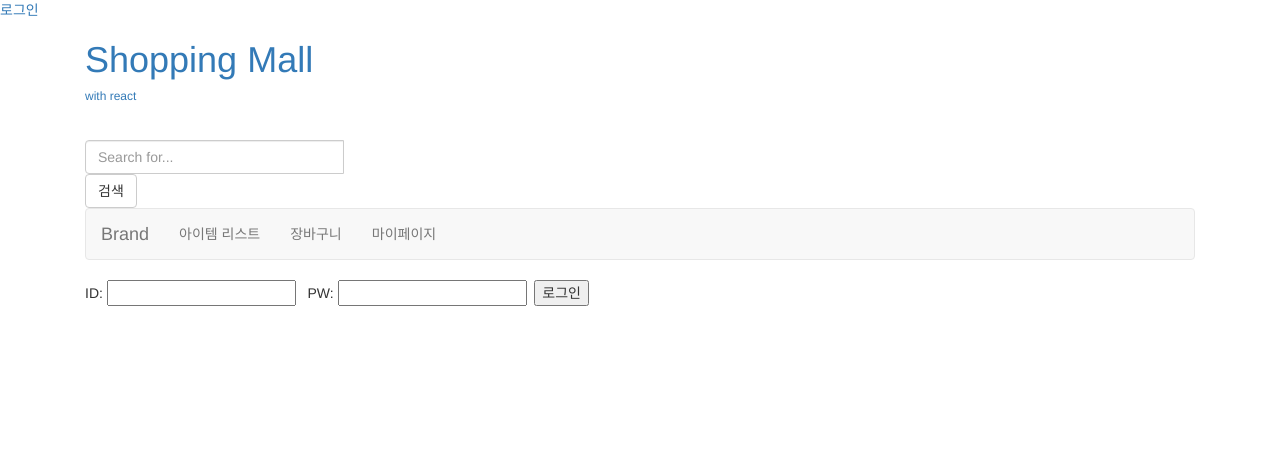
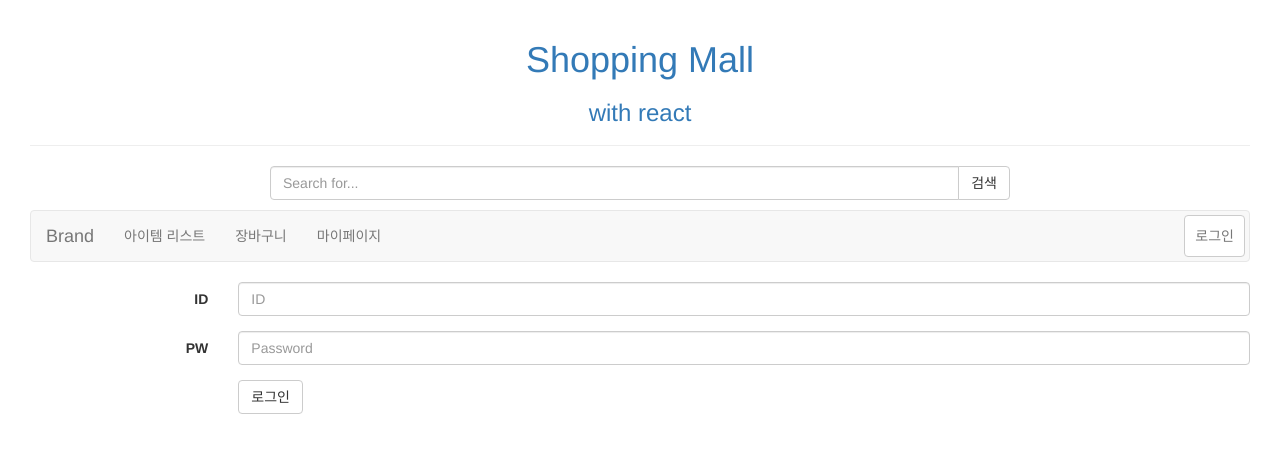
Before and after one commit to ojwman/react-shopping-mall, a React (Create React App) app: page /user/login in a window 1280 px wide. Shown: the top 452 px of the page. Built offline with nearby package versions, Linux system fonts and the light colour scheme.

Commit message:
부트스트랩 적용

```diff
--- a/src/App.js
+++ b/src/App.js
@@ -5,7 +5,7 @@ import Main from "./components/Main";
 import Shop from "./components/Shop";
 import MyPage from "./components/MyPage/MyPage";
 import User from "./components/User";
-import { BrowserRouter, Link, Route } from "react-router-dom";
+import { BrowserRouter as Router, Link, Route } from "react-router-dom";
 
 //import "./w3.css";
 //import { Container, Row, Col, Nav, NavItem, NavLink } from "reactstrap";
@@ -21,11 +21,8 @@ class App extends Component {
   render() {
     console.log("App render", this);
     return (
-      <BrowserRouter>
-        <Link className="" to="/user/login">
-          로그인
-        </Link>
-        <div className="container">
+      <Router>
+        <div className="container-fluid">
           <div className="col-md-12">
             <Top title="Shopping Mall" sub="with react"></Top>
           </div>
@@ -53,15 +50,15 @@ class App extends Component {
                   <span className="icon-bar"></span>
                   <span className="icon-bar"></span>
                 </button>
-                <a className="navbar-brand" href="#">
+                <Link className="navbar-brand" to="/">
                   Brand
-                </a>
+                </Link>
               </div>
-
+              <div className="collapse navbar-collapse">
                 <ul className="nav navbar-nav">
                   <li>
                     <Link
-                    className="w3-bar-item w3-button"
+                      className=""
                       to={"/shop/item-list?keyword=" + this.state.keyword}
                       id="link-item-list"
                     >
@@ -69,19 +66,28 @@ class App extends Component {
                     </Link>
                   </li>
                   <li>
-                  <Link className="w3-bar-item w3-button" to="/shop/basket">
+                    <Link className="" to="/shop/basket">
                       장바구니
                     </Link>
                   </li>
                   <li>
-                  <Link
-                    className="w3-bar-item w3-button"
-                    to="/mypage/basic-info"
-                  >
+                    <Link className="" to="/mypage/basic-info">
                       마이페이지
                     </Link>
                   </li>
                 </ul>
+                <ul className="nav navbar-nav navbar-right">
+                  <li>
+                    <Link
+                      className="btn btn-default"
+                      to="/user/login"
+                      style={{ padding: "10px", margin: "4px" }}
+                    >
+                      로그인
+                    </Link>
+                  </li>
+                </ul>
+              </div>
             </nav>
             <article className="w3-container">
               <Route exact path="/" component={Main} />
@@ -91,7 +97,7 @@ class App extends Component {
             </article>
           </div>
         </div>
-      </BrowserRouter>
+      </Router>
     );
   }
 }
--- a/src/components/SearchBox.js
+++ b/src/components/SearchBox.js
@@ -5,7 +5,11 @@ class SearchBox extends Component {
   render() {
     console.log("SearchBox render");
     return (
-      <div className="input-group">
+      <div
+        className="center-block"
+        style={{ width: "740px", marginBottom: "10px" }}
+      >
+        <div className="input-group ">
           {/* <label className="w3-text-blue">검색어</label> */}
           <input
             type="text"
@@ -24,7 +28,7 @@ class SearchBox extends Component {
               }
             }.bind(this)}
           />
-        <span>
+          <span className="input-group-btn">
             <button
               className="btn btn-default"
               //style={{ marginBottom: "4px" }}
@@ -33,6 +37,7 @@ class SearchBox extends Component {
             </button>
           </span>
         </div>
+      </div>
     );
   }
 }
--- a/src/components/Shop/ItemList.js
+++ b/src/components/Shop/ItemList.js
@@ -1,34 +1,49 @@
 import React, { Component } from "react";
-import { HashRouter, Link, Route } from "react-router-dom";
-import ItemDetail from "./ItemDetail";
-import AskToAdmin from "../Error/AskToAdmin";
+import { Link } from "react-router-dom";
+//import AskToAdmin from "../Error/AskToAdmin";
 
 class ItemList extends Component {
   render() {
     console.log("ItemList render");
 
     // var oParams = new URLSearchParams(this.props.location.search.slice(1));
-    var oParams = new URLSearchParams(window.location.search.slice(1));
-    var keyword = oParams.get("keyword");
+    //var oParams = new URLSearchParams(window.location.search.slice(1));
+
     //keyword가 없어도 아이템 리스트는 뿌려줘야 함
+    //var keyword = oParams.get("keyword");
     // if (!keyword) {
     //   return <AskToAdmin />;
     // }
 
     var aLink = [];
-    aLink.push(
-      <Link className="test" to="/shop/item-detail?id=1" key={1}>
-        아이템 디테일 1번상품&nbsp;&nbsp;&nbsp;
-      </Link>
+    var goToLinkUrl = "";
+    for (var i = 0; i < 4; i++) {
+      goToLinkUrl = "/shop/item-detail?id=" + i;
+      aLink.push(
+        <div className="col-sm-6 col-md-4" key={i}>
+          <div className="thumbnail">
+            <img src="/images/shortT.png" alt="상품이미지" />
+            <div className="caption">
+              <h3>상품 {i}</h3>
+              <p>가격 :{i}원</p>
+              <p>
+                <Link className="btn btn-primary" to={goToLinkUrl} key={i + 1}>
+                  아이템 디테일 {i + 1}번상품
+                </Link>{" "}
+                <Link className="btn btn-primary" to="" key={i + 10}>
+                  찜
+                </Link>
+              </p>
+            </div>
+          </div>
+        </div>
+      );
+    }
+    return (
+      <nav className="w3-padding-16">
+        <div className="row">{aLink}</div>
+      </nav>
     );
-
-    aLink.push(
-      <Link className="test" to="/shop/item-detail?id=2" key={2}>
-        아이템 디테일 2번상품
-      </Link>
-    );
-
-    return <nav className="w3-padding-16">{aLink}</nav>;
   }
 }
 
--- a/src/components/Top.js
+++ b/src/components/Top.js
@@ -4,10 +4,10 @@ class Top extends Component {
   render() {
     console.log("Top render");
     return (
-      <header className="w3-display-container" style={{ height: "100px" }}>
+      <header className="page-header text-center">
         <Link to="/">
-          <h1 className="w3-display-topmiddle">{this.props.title}</h1>
-          <h6 className="w3-display-bottommiddle">{this.props.sub}</h6>
+          <h1 className="">{this.props.title}</h1>
+          <h3 className="">{this.props.sub}</h3>
         </Link>
       </header>
     );
--- a/src/components/User/Login.js
+++ b/src/components/User/Login.js
@@ -1,17 +1,49 @@
-import React, { Component } from 'react';
+import React, { Component } from "react";
 
 class Login extends Component {
   render() {
-      console.log('Login render');
-
+    console.log("Login render");
     return (
-        <article className="w3-container w3-padding-16">
-          ID: <input id="loginId" /> &nbsp;
-          PW: <input id="loginPassword" /> &nbsp;
-            <button onClick={() => {
+      <form className="form-horizontal">
+        <div className="form-group">
+          <label for="loginId" className="col-sm-2 control-label">
+            ID
+          </label>
+          <div className="col-sm-10">
+            <input
+              type="text"
+              className="form-control"
+              id="loginId"
+              placeholder="ID"
+            />
+          </div>
+        </div>
+        <div className="form-group">
+          <label for="loginPassword" className="col-sm-2 control-label">
+            PW
+          </label>
+          <div className="col-sm-10">
+            <input
+              type="password"
+              className="form-control"
+              id="loginPassword"
+              placeholder="Password"
+            />{" "}
+          </div>
+        </div>
+        <div className="form-group">
+          <div className="col-sm-offset-2 col-sm-10">
+            <button
+              className="btn btn-default"
+              onClick={() => {
                 this.login();
-            }}>로그인</button>
-        </article>
+              }}
+            >
+              로그인
+            </button>
+          </div>
+        </div>
+      </form>
     );
   }
 
@@ -22,17 +54,18 @@ class Login extends Component {
     };
 
     var oOption = {
-            method: 'POST', // *GET, POST, PUT, DELETE, etc.
+      method: "POST", // *GET, POST, PUT, DELETE, etc.
       //mode: 'cors', // no-cors, cors, *same-origin
       headers: {
-                'Content-Type': 'application/json'
+        "Content-Type": "application/json"
       },
-            body: JSON.stringify(oData), // body data type must match "Content-Type" header
+      body: JSON.stringify(oData) // body data type must match "Content-Type" header
     };
 
-        fetch('http://localhost:9090/user/login', oOption).then((res) => {
+    fetch("http://localhost:9090/user/login", oOption)
+      .then(res => {
         if (res.status === 200) {
-                res.text().then((text) => {
+          res.text().then(text => {
             var oResult = JSON.parse(text);
 
             if (oResult.bUser === true) {
@@ -47,7 +80,8 @@ class Login extends Component {
         } else {
           alert(res.statusText);
         }
-        }).catch(err => alert(err));
+      })
+      .catch(err => alert(err));
   }
 }
 
```
Also changed, not shown: public/images/shortT.png (added), 추가.txt (deleted), 1 other file (tests, documents, lock files or other folders). Lines whose indentation alone changed are shown as unchanged.
